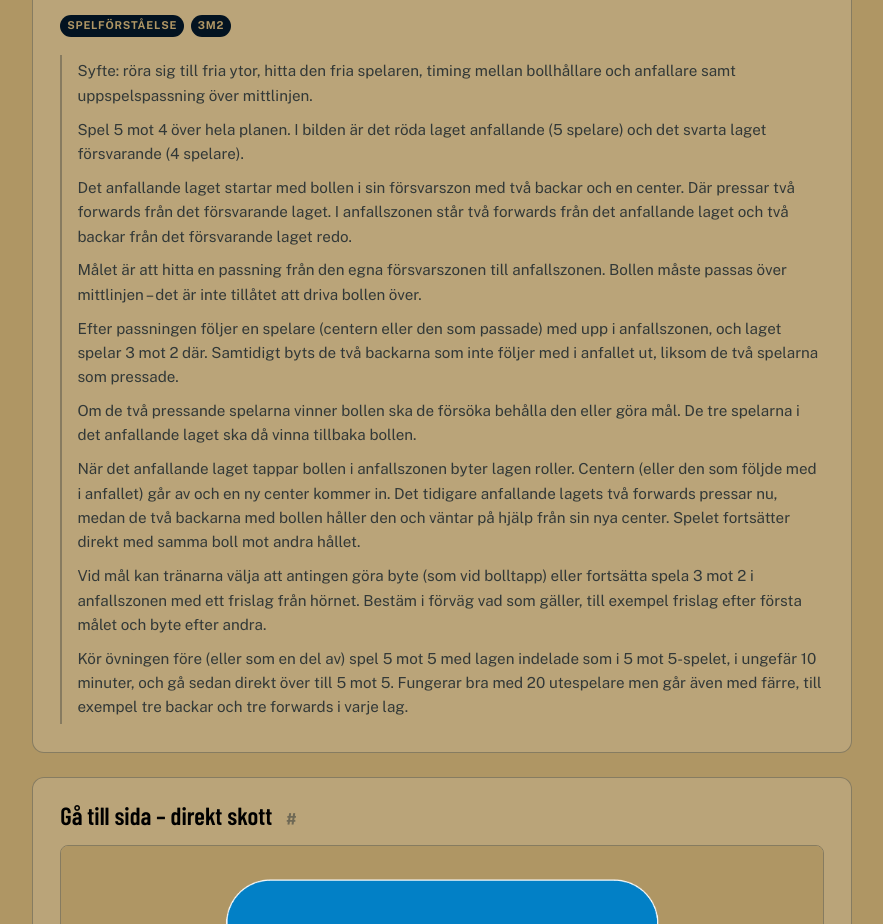
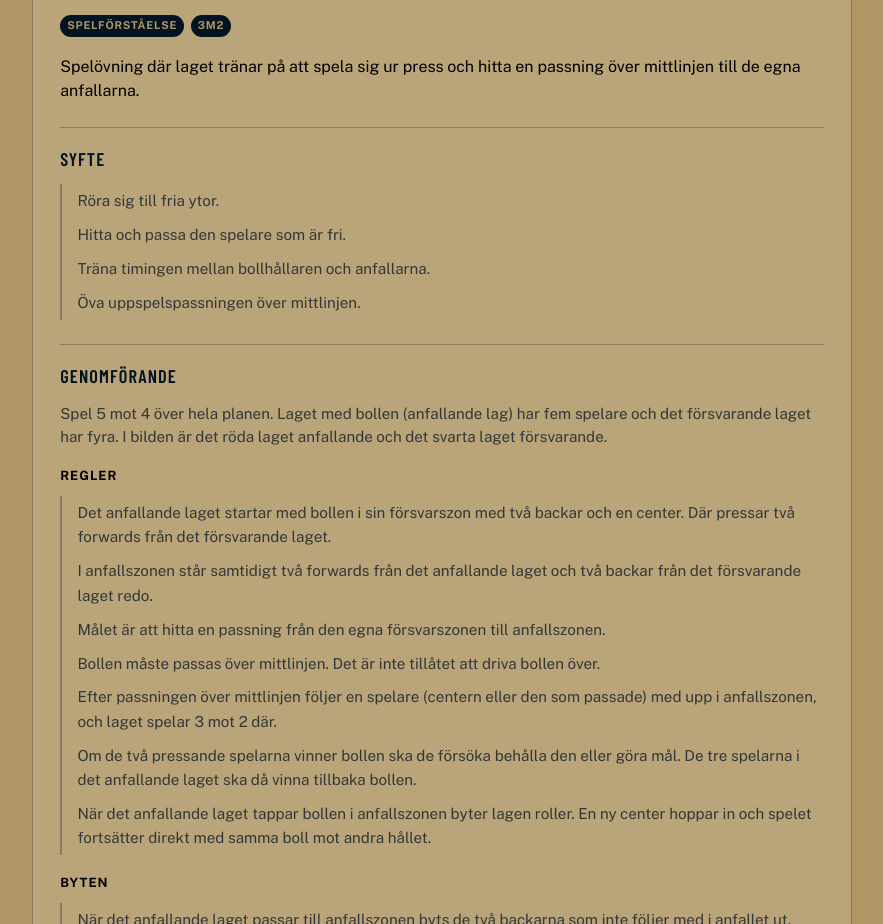
Before and after one commit to smerakm/aikpages, a plain HTML site: page training/ovningar.html in a window 1280 px wide. Shown: the part 1710-2634 px from the top of the page, without its empty margins (198-1081 px from the left). Drawn offline with nearby package versions, Linux system fonts and the light colour scheme.

Commit message:
Full beskrivning med avsnitt för 5 mot 4 – passning över mittlinjen
Övningen visar nu ingress, Syfte, Genomförande (Regler, Byten), Tips,
Frågor till spelarna och Material. Sidan stödjer strukturerade
beskrivningar; övriga övningar är oförändrade.

Co-Authored-By: Claude Opus 5.5 <noreply@anthropic.com>

```diff
--- a/training/ovningar.html
+++ b/training/ovningar.html
@@ -191,6 +191,43 @@
     font-size: .95rem;
   }
 
+  /* Strukturerad beskrivning: ingress, avsnitt (h3), mellanrubriker (h4), listor. */
+  .desc { margin: 1.1rem 0 0; }
+  .desc > p:first-child {
+    margin: 0;
+    font-size: 1rem;
+    line-height: 1.5;
+  }
+  .desc section {
+    margin: 1.5rem 0 0;
+    padding-top: 1.1rem;
+    border-top: 1px solid var(--line);
+  }
+  .desc h3 {
+    margin: 0;
+    font-family: "Barlow Condensed", "Public Sans", sans-serif;
+    font-size: 1.15rem;
+    font-weight: 600;
+    letter-spacing: .06em;
+    text-transform: uppercase;
+    color: var(--navy);
+  }
+  .desc h4 {
+    margin: 1.1rem 0 0;
+    font-size: .8rem;
+    font-weight: 700;
+    letter-spacing: .08em;
+    text-transform: uppercase;
+    color: var(--ink);
+  }
+  .desc section p {
+    margin: .7rem 0 0;
+    color: var(--muted);
+    font-size: .95rem;
+    line-height: 1.5;
+  }
+  .desc .steps { margin-top: .6rem; }
+
   /* L&auml;nk till &ouml;vningen i det externa system den kommer fr&aring;n. */
   .source {
     margin: 1.1rem 0 0;
@@ -280,17 +317,59 @@
       <li>spelf&ouml;rst&aring;else</li>
       <li>3m2</li>
     </ul>
-    <ol class="steps">
-      <li>Syfte: r&ouml;ra sig till fria ytor, hitta den fria spelaren, timing mellan bollh&aring;llare och anfallare samt uppspelspassning &ouml;ver mittlinjen.</li>
-      <li>Spel 5 mot 4 &ouml;ver hela planen. I bilden &auml;r det r&ouml;da laget anfallande (5 spelare) och det svarta laget f&ouml;rsvarande (4 spelare).</li>
-      <li>Det anfallande laget startar med bollen i sin f&ouml;rsvarszon med tv&aring; backar och en center. D&auml;r pressar tv&aring; forwards fr&aring;n det f&ouml;rsvarande laget. I anfallszonen st&aring;r tv&aring; forwards fr&aring;n det anfallande laget och tv&aring; backar fr&aring;n det f&ouml;rsvarande laget redo.</li>
-      <li>M&aring;let &auml;r att hitta en passning fr&aring;n den egna f&ouml;rsvarszonen till anfallszonen. Bollen m&aring;ste passas &ouml;ver mittlinjen &ndash; det &auml;r inte till&aring;tet att driva bollen &ouml;ver.</li>
-      <li>Efter passningen f&ouml;ljer en spelare (centern eller den som passade) med upp i anfallszonen, och laget spelar 3 mot 2 d&auml;r. Samtidigt byts de tv&aring; backarna som inte f&ouml;ljer med i anfallet ut, liksom de tv&aring; spelarna som pressade.</li>
-      <li>Om de tv&aring; pressande spelarna vinner bollen ska de f&ouml;rs&ouml;ka beh&aring;lla den eller g&ouml;ra m&aring;l. De tre spelarna i det anfallande laget ska d&aring; vinna tillbaka bollen.</li>
-      <li>N&auml;r det anfallande laget tappar bollen i anfallszonen byter lagen roller. Centern (eller den som f&ouml;ljde med i anfallet) g&aring;r av och en ny center kommer in. Det tidigare anfallande lagets tv&aring; forwards pressar nu, medan de tv&aring; backarna med bollen h&aring;ller den och v&auml;ntar p&aring; hj&auml;lp fr&aring;n sin nya center. Spelet forts&auml;tter direkt med samma boll mot andra h&aring;llet.</li>
-      <li>Vid m&aring;l kan tr&auml;narna v&auml;lja att antingen g&ouml;ra byte (som vid bolltapp) eller forts&auml;tta spela 3 mot 2 i anfallszonen med ett frislag fr&aring;n h&ouml;rnet. Best&auml;m i f&ouml;rv&auml;g vad som g&auml;ller, till exempel frislag efter f&ouml;rsta m&aring;let och byte efter andra.</li>
-      <li>K&ouml;r &ouml;vningen f&ouml;re (eller som en del av) spel 5 mot 5 med lagen indelade som i 5 mot 5-spelet, i ungef&auml;r 10 minuter, och g&aring; sedan direkt &ouml;ver till 5 mot 5. Fungerar bra med 20 utespelare men g&aring;r &auml;ven med f&auml;rre, till exempel tre backar och tre forwards i varje lag.</li>
-    </ol>
+    <div class="desc">
+      <p>Spel&ouml;vning d&auml;r laget tr&auml;nar p&aring; att spela sig ur press och hitta en passning &ouml;ver mittlinjen till de egna anfallarna.</p>
+      <section>
+        <h3>Syfte</h3>
+        <ul class="steps">
+          <li>R&ouml;ra sig till fria ytor.</li>
+          <li>Hitta och passa den spelare som &auml;r fri.</li>
+          <li>Tr&auml;na timingen mellan bollh&aring;llaren och anfallarna.</li>
+          <li>&Ouml;va uppspelspassningen &ouml;ver mittlinjen.</li>
+        </ul>
+      </section>
+      <section>
+        <h3>Genomf&ouml;rande</h3>
+        <p>Spel 5 mot 4 &ouml;ver hela planen. Laget med bollen (anfallande lag) har fem spelare och det f&ouml;rsvarande laget har fyra. I bilden &auml;r det r&ouml;da laget anfallande och det svarta laget f&ouml;rsvarande.</p>
+        <h4>Regler</h4>
+        <ul class="steps">
+          <li>Det anfallande laget startar med bollen i sin f&ouml;rsvarszon med tv&aring; backar och en center. D&auml;r pressar tv&aring; forwards fr&aring;n det f&ouml;rsvarande laget.</li>
+          <li>I anfallszonen st&aring;r samtidigt tv&aring; forwards fr&aring;n det anfallande laget och tv&aring; backar fr&aring;n det f&ouml;rsvarande laget redo.</li>
+          <li>M&aring;let &auml;r att hitta en passning fr&aring;n den egna f&ouml;rsvarszonen till anfallszonen.</li>
+          <li>Bollen m&aring;ste passas &ouml;ver mittlinjen. Det &auml;r inte till&aring;tet att driva bollen &ouml;ver.</li>
+          <li>Efter passningen &ouml;ver mittlinjen f&ouml;ljer en spelare (centern eller den som passade) med upp i anfallszonen, och laget spelar 3 mot 2 d&auml;r.</li>
+          <li>Om de tv&aring; pressande spelarna vinner bollen ska de f&ouml;rs&ouml;ka beh&aring;lla den eller g&ouml;ra m&aring;l. De tre spelarna i det anfallande laget ska d&aring; vinna tillbaka bollen.</li>
+          <li>N&auml;r det anfallande laget tappar bollen i anfallszonen byter lagen roller. En ny center hoppar in och spelet forts&auml;tter direkt med samma boll mot andra h&aring;llet.</li>
+        </ul>
+        <h4>Byten</h4>
+        <ul class="steps">
+          <li>N&auml;r det anfallande laget passar till anfallszonen byts de tv&aring; backarna som inte f&ouml;ljer med i anfallet ut, liksom de tv&aring; spelarna som pressade.</li>
+          <li>N&auml;r det anfallande laget tappar bollen i anfallszonen g&aring;r centern (eller den spelare som f&ouml;ljde med i anfallet) av planen och en ny center kommer in. Det tidigare anfallande lagets tv&aring; forwards pressar nu, medan de tv&aring; backarna med bollen h&aring;ller den och v&auml;ntar p&aring; hj&auml;lp fr&aring;n sin nya center.</li>
+          <li>Vid m&aring;l kan tr&auml;narna v&auml;lja att antingen g&ouml;ra byte (som vid bolltapp) eller forts&auml;tta spela 3 mot 2 i anfallszonen med ett frislag fr&aring;n h&ouml;rnet. Best&auml;m i f&ouml;rv&auml;g vad som g&auml;ller, till exempel frislag efter f&ouml;rsta m&aring;let och byte efter andra.</li>
+        </ul>
+      </section>
+      <section>
+        <h3>Tips f&ouml;r tr&auml;ningspasset</h3>
+        <ul class="steps">
+          <li>K&ouml;r &ouml;vningen f&ouml;re (eller som en del av) spel 5 mot 5.</li>
+          <li>Dela in lagen som de ska spela 5 mot 5, s&aring; att femmorna f&aring;r spela ihop redan i den h&auml;r &ouml;vningen.</li>
+          <li>K&ouml;r i ungef&auml;r 10 minuter och g&aring; sedan direkt &ouml;ver till spel 5 mot 5.</li>
+          <li>&Ouml;vningen fungerar bra med 20 utespelare, men g&aring;r &auml;ven att k&ouml;ra med f&auml;rre, till exempel tre backar och tre forwards i varje lag.</li>
+        </ul>
+      </section>
+      <section>
+        <h3>Fr&aring;gor att st&auml;lla till spelarna</h3>
+        <ul class="steps">
+          <li>Hur g&ouml;r du dig spelbar f&ouml;r bollh&aring;llaren n&auml;r du &auml;r pressad?</li>
+          <li>N&auml;r ska du starta din l&ouml;pning f&ouml;r att f&aring; passningen &ouml;ver mittlinjen?</li>
+          <li>Vem f&ouml;ljer med upp i anfallszonen, och hur skapar ni 3 mot 2 d&auml;r?</li>
+        </ul>
+      </section>
+      <section>
+        <h3>Material</h3>
+        <p>Bollar, v&auml;star, tv&aring; m&aring;l och tv&aring; m&aring;lvakter.</p>
+      </section>
+    </div>
   </article>
 
   <article class="exercise" id="gatillsida_direkt_skott" data-flags="skott">
```
